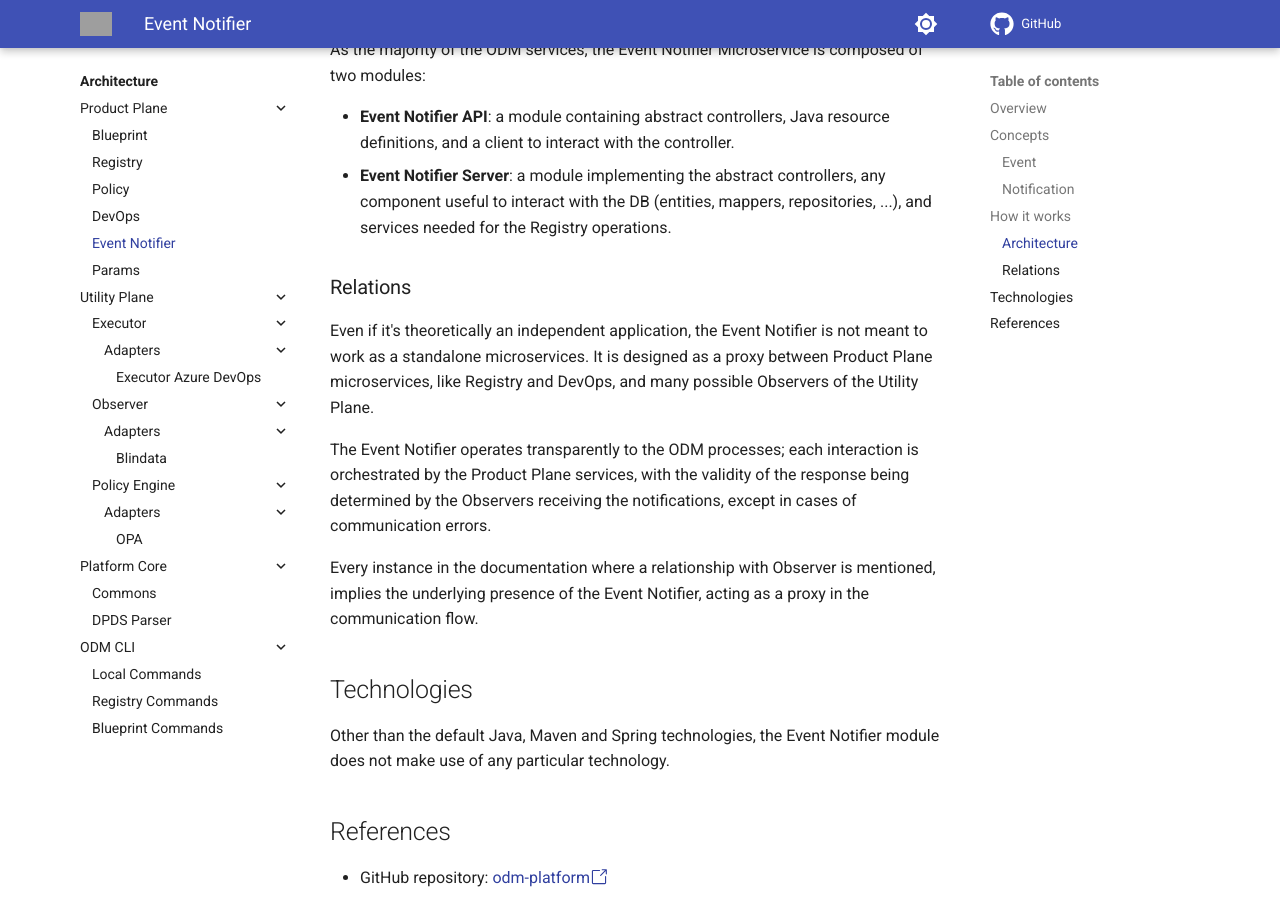
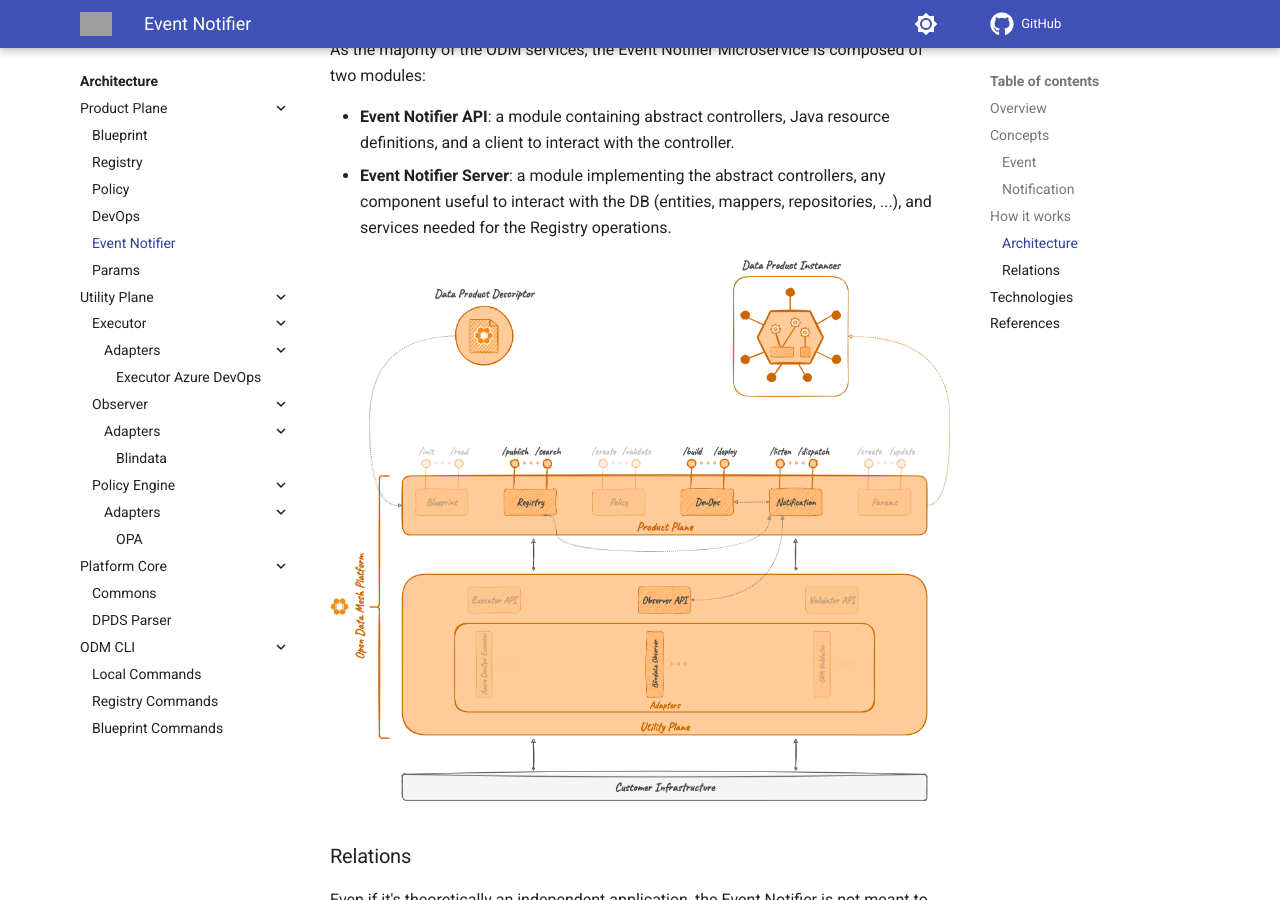
Before and after one commit to opendatamesh-initiative/odm-site-platform, an MkDocs documentation site: the page built from docs/architecture/product-plane/eventnotifier.md, in a window 1280 px wide and 900 px high, scrolled down 1035 px. Built offline with MkDocs 1.6.1 and Material for MkDocs 9.7.7, drawn with Linux system fonts in a browser that asks for light colours; comment, search, counter and statistics services are not loaded; grey boxes are pictures that could not be loaded.

Commit message:
minor fixes

```diff
--- a/docs/architecture/product-plane/eventnotifier.md
+++ b/docs/architecture/product-plane/eventnotifier.md
@@ -36,7 +36,7 @@ As the majority of the ODM services, the Event Notifier Microservice is composed
 * **Event Notifier API**: a module containing abstract controllers, Java resource definitions, and a client to interact with the controller.
 * **Event Notifier Server**: a module implementing the abstract controllers, any component useful to interact with the DB (entities, mappers, repositories, ...), and services needed for the Registry operations.
 
-<!--![Event-Notifier-diagram](../../images/architecture/product-plane/registry/event_notifier_architecture.png)-->
+![Event-Notifier-diagram](../../images/architecture/product-plane/notification/event_notifier_architecture.png)
 
 ### Relations
 
```
Also changed, not shown: docs/images/architecture/product-plane/notification/event_notifier_architecture.png (added), 1 other file.
